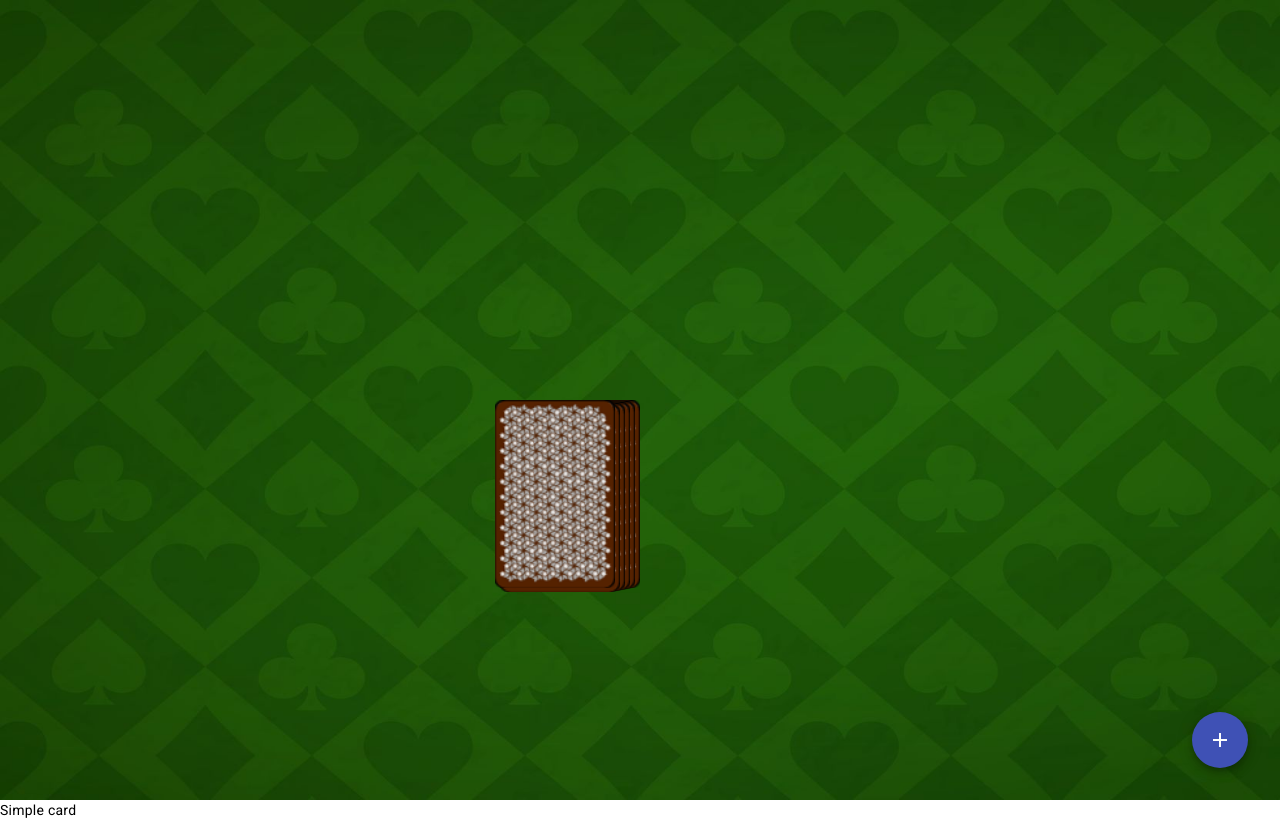
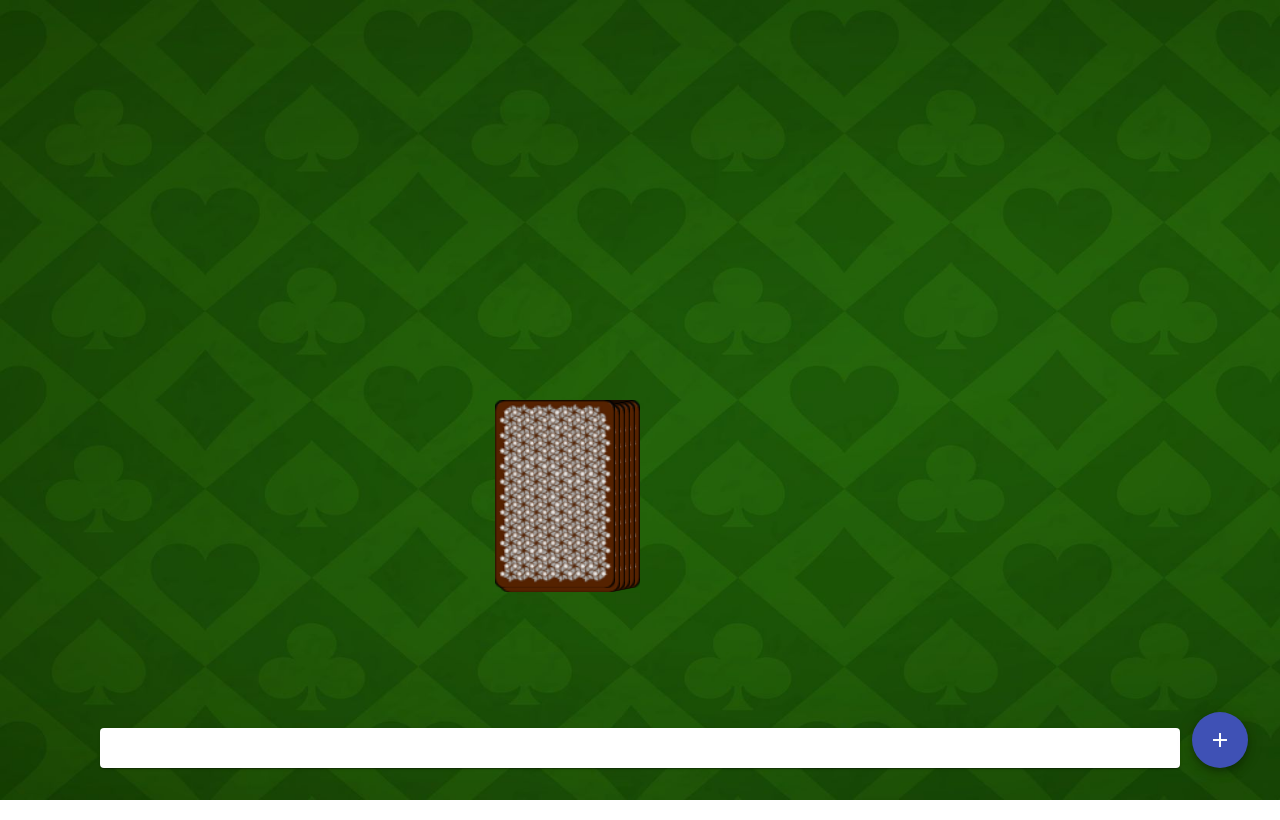
Before and after one commit to felianfilian/13_ring_of_fire_v1, an Angular app: page /game in a window 1280 px wide. Built offline with nearby package versions, Linux system fonts and the light colour scheme.

Commit message:
change players

```diff
--- a/src/app/game-info/game-info.component.html
+++ b/src/app/game-info/game-info.component.html
@@ -1 +1,6 @@
-<mat-card-content>Simple card</mat-card-content>
+<mat-card style="padding: 12px 18px">
+  <mat-card-title>{{ title }}</mat-card-title>
+  <mat-card-content>
+    {{ description }}
+  </mat-card-content>
+</mat-card>
--- a/src/app/game-info/game-info.component.ts
+++ b/src/app/game-info/game-info.component.ts
@@ -1,4 +1,4 @@
-import { Component } from '@angular/core';
+import { Component, Input } from '@angular/core';
 
 @Component({
   selector: 'app-game-info',
@@ -48,4 +48,16 @@ export class GameInfoComponent {
         'Make a rule. Everyone needs to drink when he breaks the rule.',
     },
   ];
+
+  title = '';
+  description = '';
+  @Input() card: string = '';
+
+  ngOnChanges(): void {
+    if (this.card) {
+      let cardNumber = +this.card.split('_')[1];
+      this.title = this.cardAction[cardNumber - 1].title;
+      this.description = this.cardAction[cardNumber - 1].description;
+    }
+  }
 }
--- a/src/app/game/game.component.html
+++ b/src/app/game/game.component.html
@@ -40,7 +40,7 @@
   </div>
 </div>
 
-<app-game-info></app-game-info>
+<app-game-info [card]="currentCard" class="pin-bottom"></app-game-info>
 
 <button
   mat-fab
--- a/src/app/game/game.component.scss
+++ b/src/app/game/game.component.scss
@@ -65,3 +65,10 @@
   position: absolute;
   right: 0;
 }
+
+.pin-bottom {
+  position: absolute;
+  bottom: 32px;
+  left: 100px;
+  right: 100px;
+}
--- a/src/app/game/game.component.ts
+++ b/src/app/game/game.component.ts
@@ -26,8 +26,13 @@ export class GameComponent implements OnInit {
   takeCard() {
     if (!this.pickCardAnimation) {
       this.currentCard = this.game.stack.pop()!;
-      console.log(this.currentCard);
       this.pickCardAnimation = true;
+
+      this.game.currentPlayer++;
+      if (this.game.currentPlayer >= this.game.players.length) {
+        this.game.currentPlayer = 0;
+      }
+
       setTimeout(() => {
         this.game.playedCards.push(this.currentCard);
         this.pickCardAnimation = false;
```
